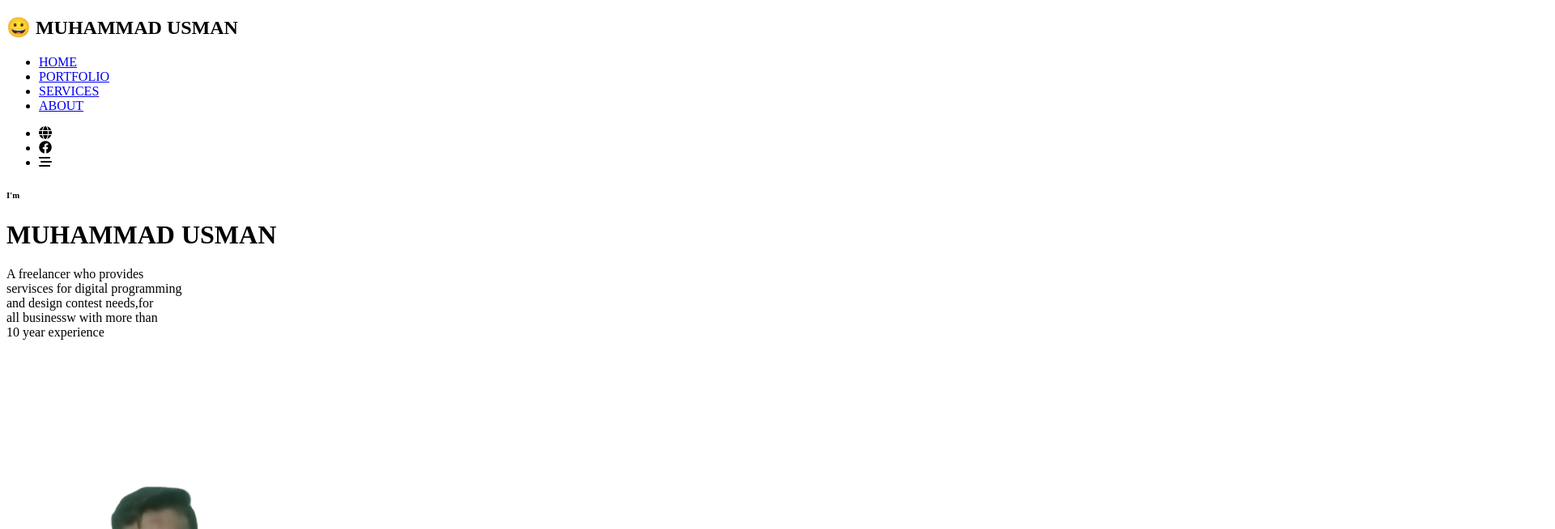
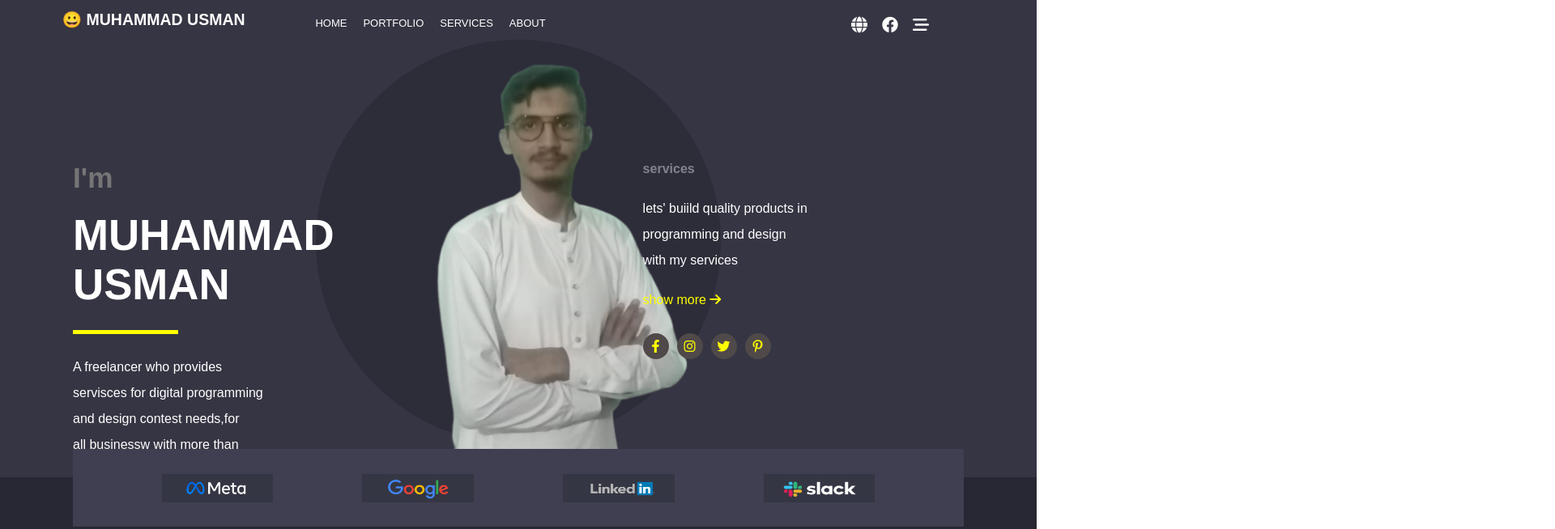
Before and after one commit to muhammadusman907/my-first-portfolio-, a plain HTML site: page index.html in a window 1280 px wide. Shown: the top 654 px of the page at 81% size, 1920 px wide, since content can reach past the window. Drawn offline with Linux system fonts and the light colour scheme; files that its build step writes are made by us from their sources; the site is published under a folder, as on GitHub Pages, so addresses that start at the root find nothing.

Commit message:
change css path

```diff
--- a/index.html
+++ b/index.html
@@ -6,7 +6,7 @@
     <meta http-equiv="X-UA-Compatible" content="IE=edge">
     <meta name="viewport" content="width=device-width, initial-scale=1.0">
     <title>portfolio</title>
-    <link rel="stylesheet" href="/css/style.css">
+    <link rel="stylesheet" href="style.css">
     <link rel="stylesheet" href="https://cdnjs.cloudflare.com/ajax/libs/font-awesome/6.3.0/css/all.min.css"
         integrity="sha512-SzlrxWUlpfuzQ+pcUCosxcglQRNAq/DZjVsC0lE40xsADsfeQoEypE+enwcOiGjk/bSuGGKHEyjSoQ1zVisanQ=="
         crossorigin="anonymous" referrerpolicy="no-referrer" />
```
